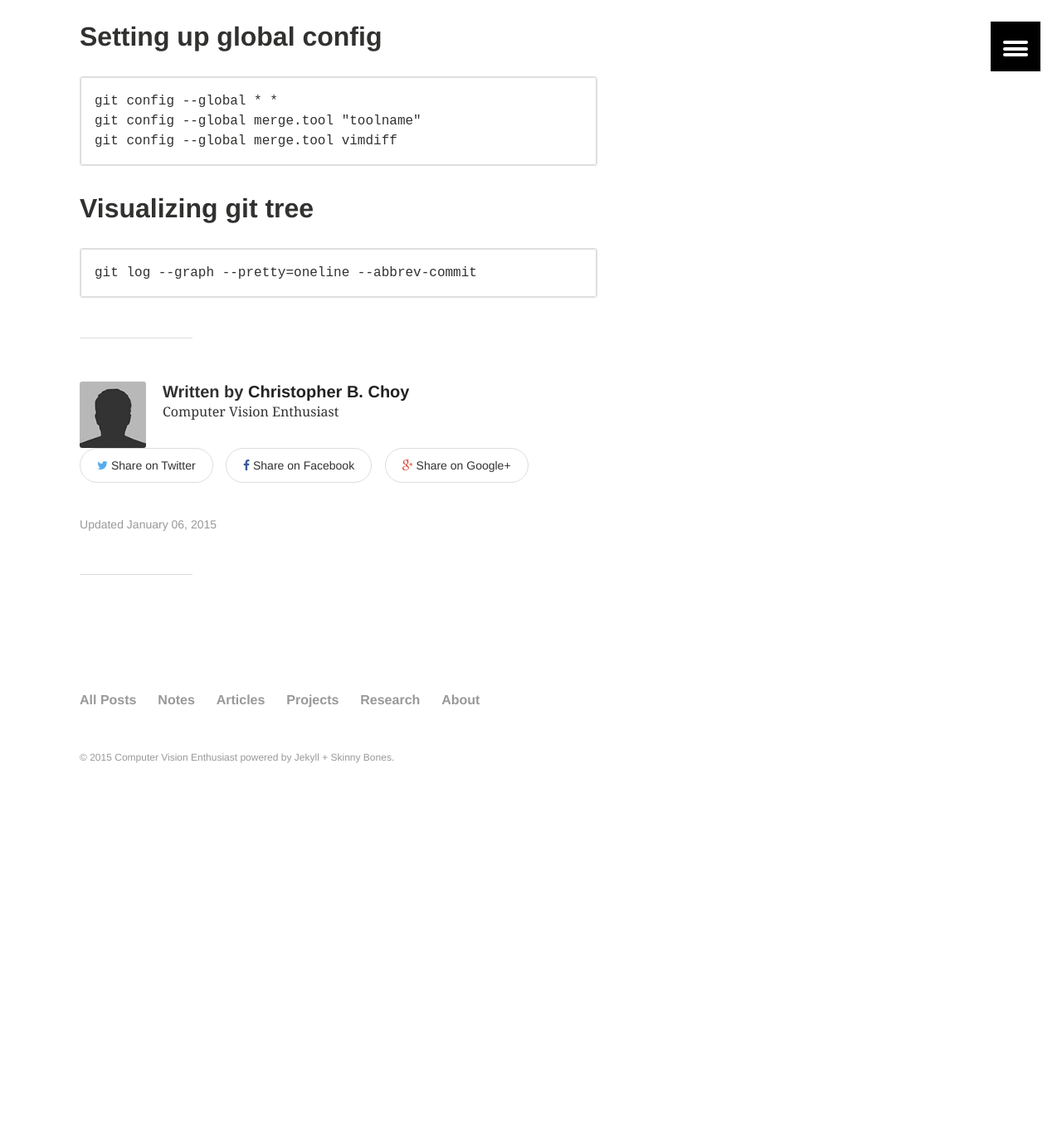
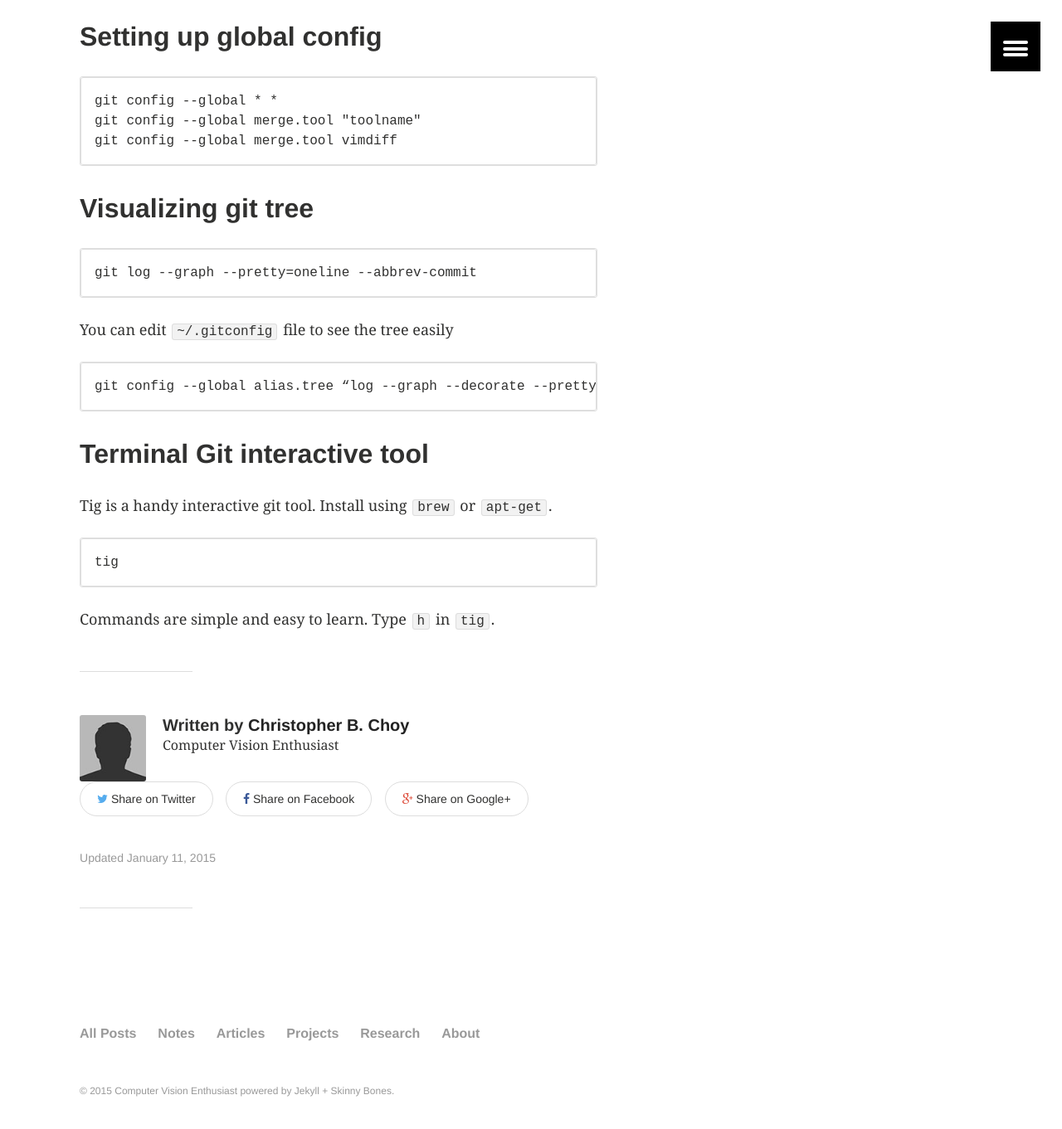
Before and after one commit to antran89/blog, a Jekyll site: the page built from _posts/notes/2015-01-05-git-notes.md, in a window 1280 px wide and 1400 px high, scrolled down 752 px. Shown: the top 1361 px of the window at 83% size. Built offline with Jekyll 4.4.1, drawn with Linux system fonts in a browser that asks for light colours; comment, search, counter and statistics services are not loaded; before the commit the page ends 1751 px from its top, so only the background shows below that.

```diff
--- a/_posts/notes/2015-01-05-git-notes.md
+++ b/_posts/notes/2015-01-05-git-notes.md
@@ -45,3 +45,19 @@ git config --global merge.tool vimdiff
 ~~~
 git log --graph --pretty=oneline --abbrev-commit
 ~~~
+
+You can edit `~/.gitconfig` file to see the tree easily
+
+~~~
+git config --global alias.tree “log --graph --decorate --pretty=oneline --abbrev-commit | tig”
+~~~
+
+## Terminal Git interactive tool
+
+Tig is a handy interactive git tool. Install using `brew` or `apt-get`.
+
+~~~
+tig
+~~~
+
+Commands are simple and easy to learn. Type `h` in `tig`.
```
Also changed, not shown: other parts of _posts/notes/2015-01-05-git-notes.md (+1 -1 lines), _posts/projects/2015-01-11-cuda-conjugate-gradient.md (added, +14 -0 lines), _posts/projects/2015-01-11-cuda-fft-convolution.md (added, +16 -0 lines), _posts/projects/2015-01-11-osgrenderer.md (added, +25 -0 lines).
